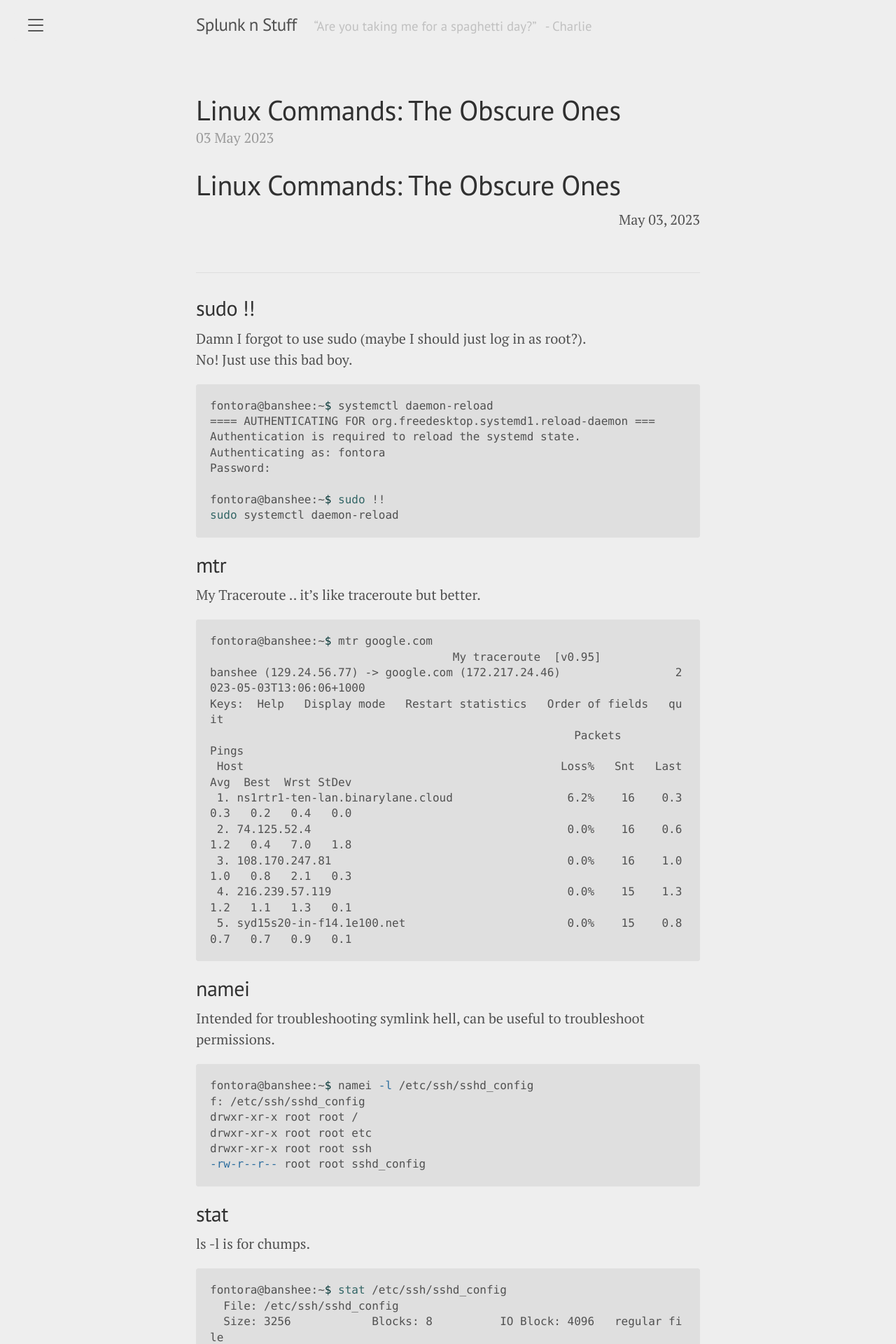
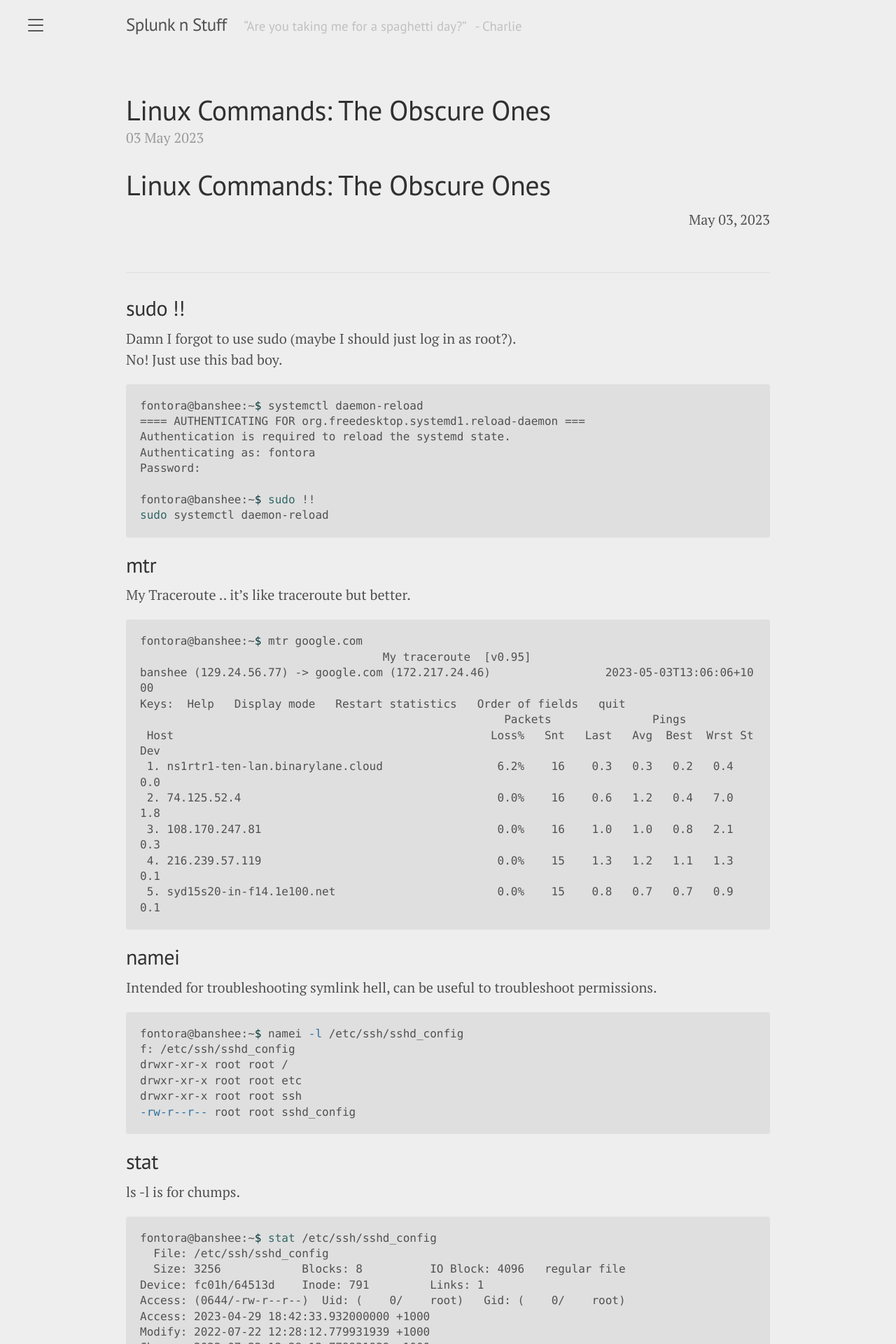
Before and after one commit to fontora/fontora.dev, a Jekyll site: the page built from index.html, in a window 1280 px wide. Shown: the top 1920 px of the page at 70% size. Built offline with Jekyll 4.4.1, drawn with Linux system fonts in a browser that asks for light colours; nearby versions of some CDN libraries; the list of posts is cut into pages by our own code.

Commit message:
Increasing width

```diff
--- a/public/css/lanyon.css
+++ b/public/css/lanyon.css
@@ -82,7 +82,8 @@ h1, h2, h3, h4, h5, h6 {
 }
 @media (min-width: 56em) {
   .container {
-    max-width: 38rem;
+    /* Fontora 2023-05-03 */
+    max-width: 48rem;
   }
 }
 
```
